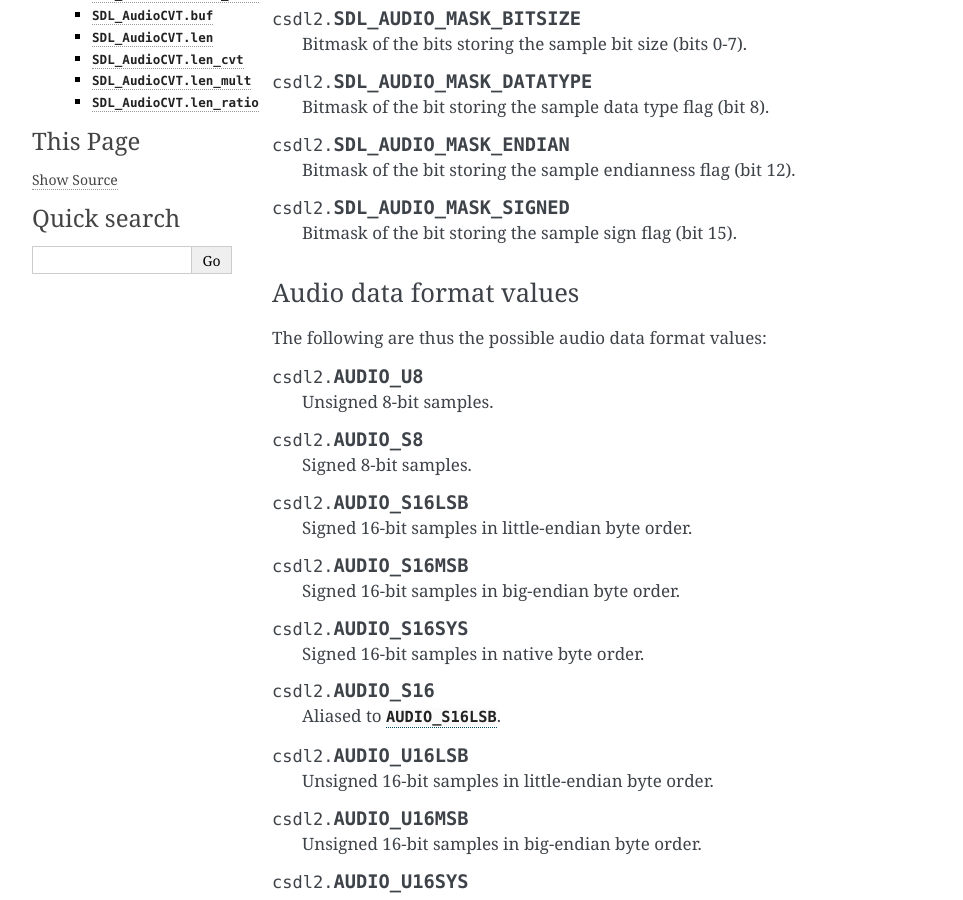
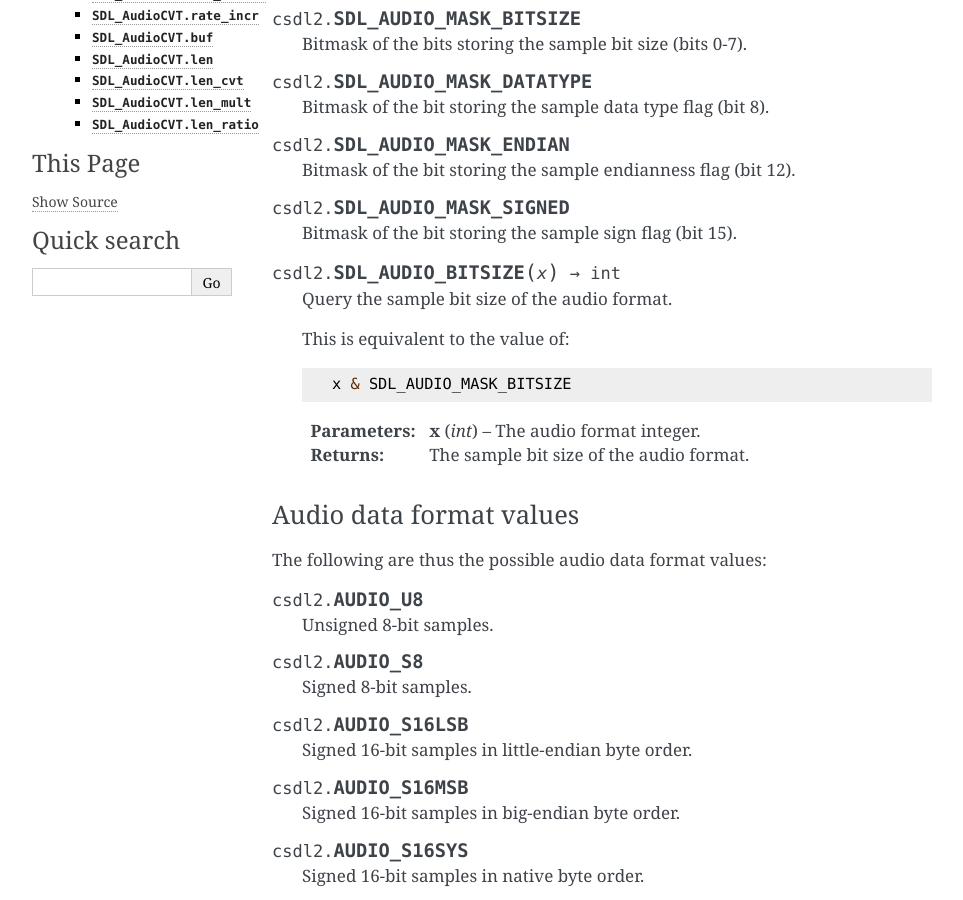
Before and after one commit to pyokagan/pycsdl2, a Sphinx documentation site: the page built from docs/api/audio.rst, in a window 1280 px wide and 900 px high, scrolled down 1632 px. Shown: the whole window, without its empty margins (148-1111 px from the left). Built offline with Sphinx 7.4.7, drawn with Linux system fonts in a browser that asks for light colours.

Commit message:
audio: implement SDL_AUDIO_BITSIZE()

```diff
--- a/docs/api/audio.rst
+++ b/docs/api/audio.rst
@@ -93,6 +93,17 @@ Unspecified bits are always zero, but may be used in later versions of SDL.
 .. data:: SDL_AUDIO_MASK_SIGNED
 
    Bitmask of the bit storing the sample sign flag (bit 15).
+
+.. function:: SDL_AUDIO_BITSIZE(x) -> int
+
+   Query the sample bit size of the audio format.
+
+   This is equivalent to the value of::
+
+      x & SDL_AUDIO_MASK_BITSIZE
+
+   :param int x: The audio format integer.
+   :returns: The sample bit size of the audio format.
 
 Audio data format values
 ~~~~~~~~~~~~~~~~~~~~~~~~
```
Also changed, not shown: 3 other files.
